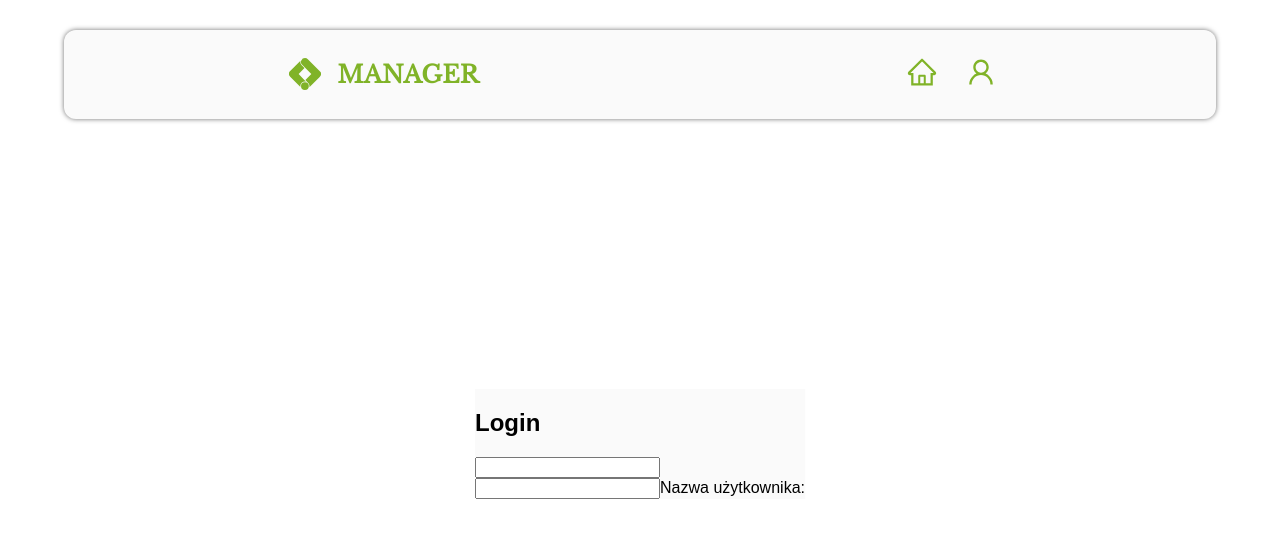
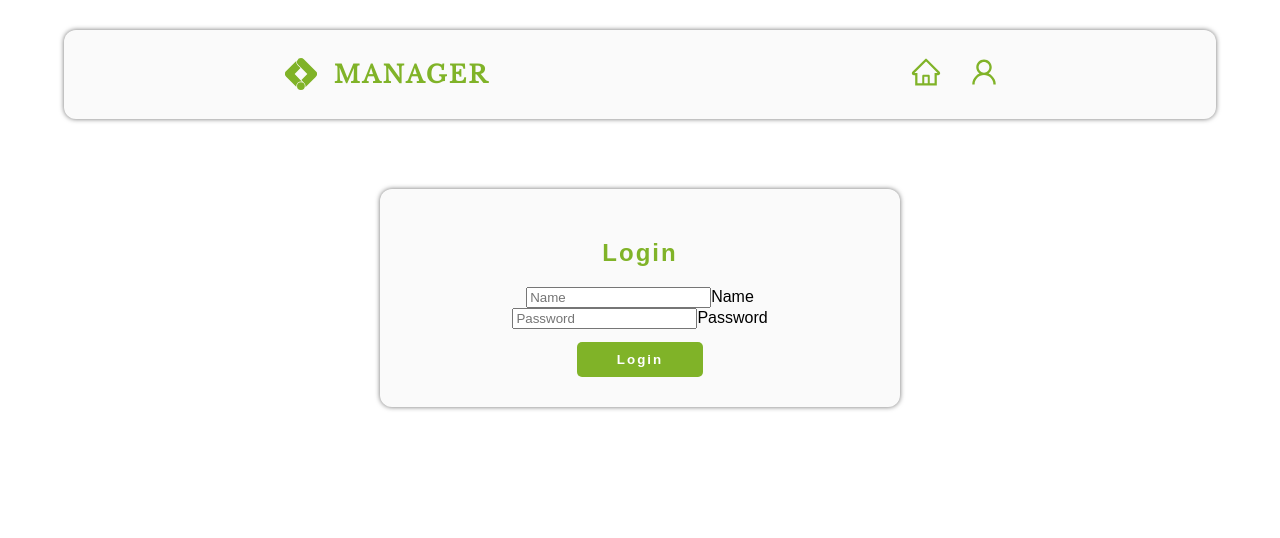
Before and after one commit to Engarr/Manager, a React (Create React App) app: page /login in a window 1280 px wide. Shown: the top 538 px of the page. Built offline with nearby package versions, Linux system fonts and the light colour scheme.

Commit message:
login componnent

```diff
--- a/src/components/Nav/Nav.module.css
+++ b/src/components/Nav/Nav.module.css
@@ -22,6 +22,7 @@
 	text-transform: uppercase;
 	color: var(--main-color);
 	padding: 10px 20px;
+	letter-spacing: 2px;
 	cursor: pointer;
 }
 .icon,
--- a/src/components/UI/Input/Input.Module.css
+++ b/src/components/UI/Input/Input.Module.css
@@ -1,8 +1,8 @@
 .inputBox {
+	position: relative;
 	margin-top: 1em;
-	position: relative;
-	min-width: 290px;
-	width: 100%;
+	/* min-width: 290px; */
+	/* width: 100%; */
 	padding-right: 1em;
 }
 
@@ -23,9 +23,10 @@
 .inputBox label {
 	position: absolute;
 	left: 0;
+	top: 0px;
 	padding: 10px;
 	pointer-events: none;
-	font-size: 1em;
+	font-size: 1.1em;
 	color: gray;
 	transition: 0.5s;
 }
@@ -35,29 +36,12 @@
 	color: black;
 	transform: translate(10px) translateY(-7px);
 	font-size: 0.95em;
-	padding: 0 5px;
+	padding: 0 10px;
 	letter-spacing: 1px;
-	border-left: 1px solid black;
-	border-right: 1px solid black;
+	border: 1px solid rgba(2, 2, 2, 0.349);
+	border-radius: 2px;
 	background-color: #fff;
 }
 .inputBox input:focus {
 	border: 1px solid black;
 }
-.error input {
-	border: 1px solid red;
-}
-.error input::placeholder {
-	color: red;
-	text-align: center;
-	bottom: 0;
-	left: 0;
-	margin-left: 10px;
-	position: absolute;
-}
-
-@media screen and (max-width: 1206px) {
-	.inputBox {
-		padding-right: 0;
-	}
-}
--- a/src/components/UI/Input/Input.js
+++ b/src/components/UI/Input/Input.js
@@ -1,17 +1,19 @@
 import React from 'react';
-import classes from './Input.Module.css';
-const Input = () => {
+import classes from './Input.module.css';
+
+const Input = ({ type, id, data, text }) => {
 	return (
 		<div className={classes.inputBox}>
 			<input
-				type='text'
-				id='username'
-				name='username'
+				type={type}
+				id={data}
+				name={data}
 				required
 				className={classes.input}
+				placeholder={text}
 			/>
-			<label for='username' className={classes.label}>
-
+			<label htmlFor={data} className={classes.label}>
+				{text}
 			</label>
 		</div>
 	);
--- a/src/index.css
+++ b/src/index.css
@@ -16,4 +16,5 @@ a {
 :root {
 	--background: #dddddd27;
 	--main-color: #80b328;
+	--white: #ffff;
 }
--- a/src/pages/Login.js
+++ b/src/pages/Login.js
@@ -6,23 +6,15 @@ const Login = () => {
 	return (
 		<div className={classes.mainContainer}>
 			<div className={classes.formContainer}>
-				<form>
+				<form className={classes.form}>
 					<h2>Login</h2>
-					<div className={classes.inputBox}>
-						<Input />
-						<input
-							type='text'
-							id='username'
-							name='username'
-							required
-							className={classes.input}
-						/>
-						<label for='username' className={classes.label}>
-							Nazwa użytkownika:
-						</label>
+					<div>
+						<Input type={'text'} id={'username'} text={'Name'} />
+						<Input type={'text'} id={'Password'} text={'Password'} />
+						<button type='submit' className={classes.btn}>
+							Login
+						</button>
 					</div>
-
-					{/* <button type='submit'>Login</button> */}
 				</form>
 			</div>
 		</div>
--- a/src/style/Login.module.css
+++ b/src/style/Login.module.css
@@ -1,16 +1,40 @@
 .mainContainer {
 	position: relative;
-	top: -100px;
-	height: 100vh;
+	top: 100px;
 }
 
 .formContainer {
-	position: absolute;
-	justify-content: center;
-	align-items: center;
-	display: flex;
-	top: 50%;
+	position: relative;
 	left: 50%;
+	width: 50%;
+	max-width: 400px;
 	transform: translate(-50%);
 	background-color: var(--background);
+	padding: 30px 60px;
+	border-radius: 12px;
+	box-shadow: 0 0 5px rgba(0, 0, 0, 0.568);
 }
+.form {
+	text-align: center;
+	width: 100%;
+}
+.form h2 {
+	letter-spacing: 2px;
+	font-weight: bold;
+	color: var(--main-color);
+}
+.btn {
+	margin-top: 1em;
+	padding: 10px 40px;
+	border-radius: 5px;
+	font-weight: bold;
+	letter-spacing: 2px;
+	border: none;
+	background-color: var(--main-color);
+	color: var(--white);
+	cursor: pointer;
+	transition: background-color 0.3s;
+}
+.btn:hover {
+	background-color: #6c9b1c;
+}
```
